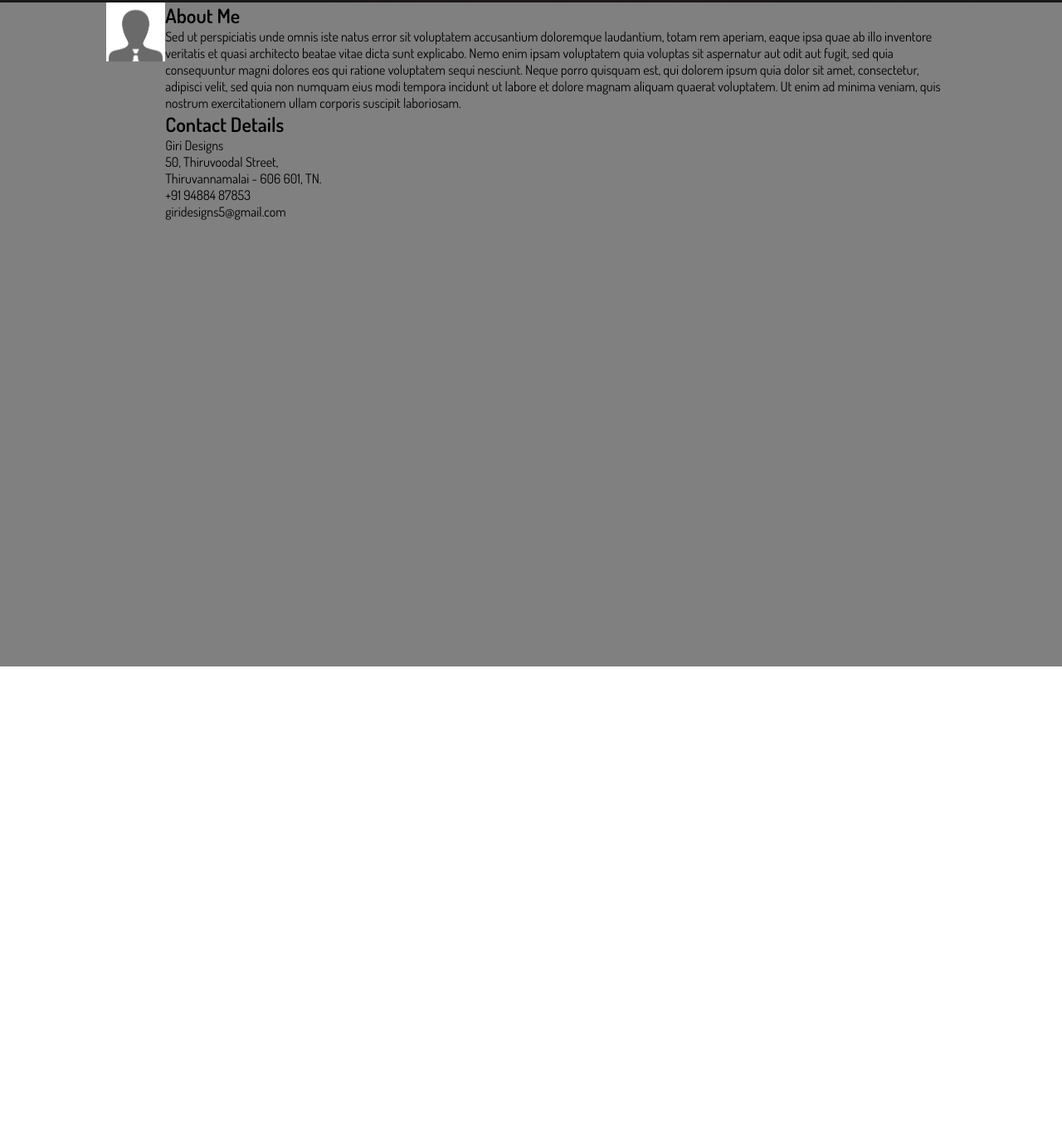
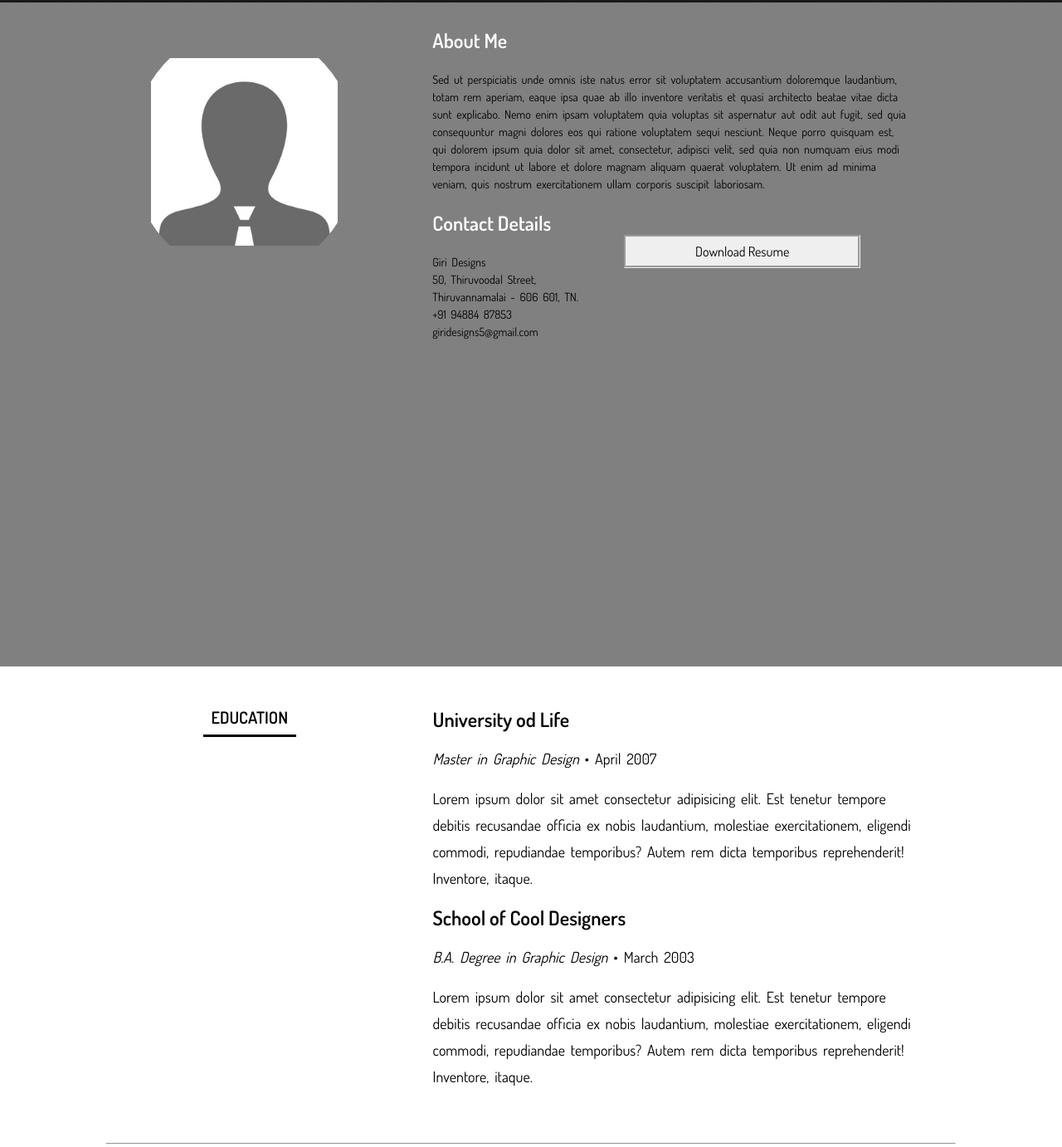
Before and after one commit to Oduduabasi99/portfolio-with-html-css-js, a plain HTML site: page index.html in a window 1280 px wide. Shown: the part 797-2179 px from the top of the page at 83% size. Before the commit the page ends 1600 px from the top, so only its background shows below. Drawn offline with Linux system fonts and the light colour scheme.

Commit message:
Adding some sections and styling

```diff
--- a/css/style.css
+++ b/css/style.css
@@ -1,86 +1,177 @@
-@import url('https://fonts.googleapis.com/css2?family=Dosis:wght@300;400;600&display=swap');
-*{
+@import url("https://fonts.googleapis.com/css2?family=Dosis:wght@300;400;600&display=swap");
+* {
 	box-sizing: border-box;
 	margin: 0;
 	padding: 0;
-    font-family: 'Dosis', sans-serif;
+	font-family: "Dosis", sans-serif;
 }
-a{
+a {
 	text-decoration: none;
 	color: #fff;
 }
-.container{
+.container {
 	width: 80%;
 	margin: 0 auto;
 	justify-content: center;
 	align-items: center;
 }
 
-.hero{
+.hero {
 	height: 100vh;
 	width: 100%;
-    background:  url(../images/header-background.jpg) no-repeat ;
-    background-size: cover ;
+	background: url(../images/header-background.jpg) no-repeat;
+	background-size: cover;
 	text-align: center;
 	overflow: hidden;
 	justify-content: center;
 	align-items: center;
 }
-.navbar{
+.navbar {
 	height: 80px;
 	width: 100%;
 	margin: 30px auto;
 	justify-content: center;
 	align-items: center;
 }
-.navbar a{
+.navbar a {
 	margin: 0 20px;
 	text-transform: uppercase;
 	font-size: 16px;
 	font-weight: bold;
 }
-.hero-content{
+.hero-content {
 	color: #fff;
 	padding: 0 30px;
 	margin-top: 50px;
 	justify-content: center;
 	align-items: center;
 }
-.hero-content h1{
+.hero-content h1 {
 	font-size: 80px;
 	font-weight: bold;
 	margin: 15px auto;
 }
-.hero-content p{
+.hero-content p {
 	font-size: 18px;
 	letter-spacing: 3px;
 	margin: 10px 100px;
 }
-.hero-content hr{
+.hero-content hr {
 	width: 500px;
 	height: 1px;
 	border: none;
 	background-color: #fff;
 	margin: 30px auto;
 }
-.hero-content a{
+.hero-content a {
 	margin: 10px 30px;
 }
-.about{
+.about {
 	height: 100vh;
 	background-color: grey;
 }
-.about-content{
+.about-content {
 	display: flex;
 }
-.about-profile-pic{
+.about-profile-pic {
 	height: 300px;
-    width: 300px;g
+	width: 30%;
+    padding: 0 1.5em;
+	border-radius: 50%;
 	margin: 30px;
     overflow: hidden;
+    object-fit: contain;
 }
-.about-profile-pic img{
+.about-profile-pic img {
 	object-fit: contain;
 	max-width: 100%;
-    max-height: 100%;
+	height: 300px;
 }
+.about-details {
+    width: 70%;
+	margin: 30px;
+	padding: 0 30px;
+}
+.about-details h1 {
+	font-size: 24px;
+	font-weight: bold;
+	color: #fff;
+	margin-bottom: 5px;
+}
+.about-details p{
+    margin: 1.5em 0;
+    font-size: 14px;
+    word-spacing: 0.2em;
+    line-height: 1.5em;
+}
+.contact-details{
+    display: flex;
+}
+.contact-details button{
+    height: 40px;
+    width: 50%;
+    margin: 30px auto;
+    font-size: 16px;
+    padding: 2rem auto;
+    border: groove;
+    cursor: pointer;
+}
+.qualifications{
+    height: 100vh;
+}
+.qualifications-container{
+    display: flex;
+}
+.qualifications-left-content{
+    width: 30%;
+    margin: 3em;
+    display: flex;
+    flex-direction: column;
+    justify-content: center;
+    align-items: center;
+    height: fit-content;
+}
+.qualifications-left-content h1{
+    text-transform: uppercase;
+    font-size: 20px;
+    font-weight: 600;
+}
+.qualifications-left-content hr{
+    height: 0.2rem;
+    width: 7em;
+    margin: 0.5rem;
+    border: none;
+    background-color: #000;
+}
+.qualifications-right-content{
+    width: 70%;
+    margin: 3em;
+}
+.qualifications-right-content h1{
+    font-size: 24px;
+    font-weight: bold;
+    margin-bottom: 0.5rem;
+}
+.qualifications-right-content p{
+    font-size: 18px;
+    word-spacing: 0.2rem;
+    line-height: 2rem;
+    margin: 1rem 0;
+}
+.experience-container{
+    display: flex;
+}
+.exeperience-left-content{
+    width: 30%;
+    margin: 3em;
+    display: flex;
+    flex-direction: column;
+    justify-content: center;
+    align-items: center;
+    height: fit-content;
+
+}
+.exeperience-left-content{
+    width: 70%;
+    margin: 3em;
+}
--- a/index.html
+++ b/index.html
@@ -1,15 +1,18 @@
 <!DOCTYPE html>
 <html lang="en">
 	<head>
-    <meta charset="UTF-8">
-    <meta http-equiv="X-UA-Compatible" content="IE=edge">
-    <meta name="viewport" content="width=device-width, initial-scale=1.0">
+		<meta charset="UTF-8" />
+		<meta http-equiv="X-UA-Compatible" content="IE=edge" />
+		<meta name="viewport" content="width=device-width, initial-scale=1.0" />
 		<title>Portfolio Template</title>
 
 		<!--Styling-->
-    <link rel="stylesheet" href="css/style.css">
+		<link rel="stylesheet" href="css/style.css" />
 		<!--Icons-->
-    <script src="https://kit.fontawesome.com/7e65e3bd52.js" crossorigin="anonymous"></script>
+		<script
+			src="https://kit.fontawesome.com/7e65e3bd52.js"
+			crossorigin="anonymous"
+		></script>
 	</head>
 	<body>
 		<header class="hero">
@@ -26,9 +29,12 @@
 				</nav>
 				<div class="hero-content">
 					<h1>I'm Giri Designs.</h1>
-                <p>I'm a graphic designer, illustrator and webdesigner creating awesome and effective visual identities for companies of all sizes around the globe. Let's start scrolling and learn more about me.
+					<p>
+						I'm a graphic designer, illustrator and webdesigner creating awesome
+						and effective visual identities for companies of all sizes around
+						the globe. Let's start scrolling and learn more about me.
 					</p>
-                <hr>
+					<hr />
 					<ul>
 						<a href="#"><i class="fa-brands fa-facebook-f"></i></a>
 						<a href="#"><i class="fa-brands fa-twitter"></i></a>
@@ -43,32 +49,108 @@
 			<div class="container">
 				<div class="about-content">
 					<div class="about-profile-pic">
-                    <img src="images/profilepic.jpg" alt="">
+						<img src="images/profilepic.jpg" alt="" />
 					</div>
 					<div class="about-details">
 						<h1>About Me</h1>
-                    <p>Sed ut perspiciatis unde omnis iste natus error sit voluptatem accusantium doloremque laudantium, totam rem aperiam, eaque ipsa quae ab illo inventore veritatis et quasi architecto beatae vitae dicta sunt explicabo. Nemo enim ipsam voluptatem quia voluptas sit aspernatur aut odit aut fugit, sed quia consequuntur magni dolores eos qui ratione voluptatem sequi nesciunt. Neque porro quisquam est, qui dolorem ipsum quia dolor sit amet, consectetur, adipisci velit, sed quia non numquam eius modi tempora incidunt ut labore et dolore magnam aliquam quaerat voluptatem. Ut enim ad minima veniam, quis nostrum exercitationem ullam corporis suscipit laboriosam.</p>
-                    <div>
+						<p>
+							Sed ut perspiciatis unde omnis iste natus error sit voluptatem
+							accusantium doloremque laudantium, totam rem aperiam, eaque ipsa
+							quae ab illo inventore veritatis et quasi architecto beatae vitae
+							dicta sunt explicabo. Nemo enim ipsam voluptatem quia voluptas sit
+							aspernatur aut odit aut fugit, sed quia consequuntur magni dolores
+							eos qui ratione voluptatem sequi nesciunt. Neque porro quisquam
+							est, qui dolorem ipsum quia dolor sit amet, consectetur, adipisci
+							velit, sed quia non numquam eius modi tempora incidunt ut labore
+							et dolore magnam aliquam quaerat voluptatem. Ut enim ad minima
+							veniam, quis nostrum exercitationem ullam corporis suscipit
+							laboriosam.
+						</p>
+						<div class="contact-details">
 							<div>
 								<h1>Contact Details</h1>
-                            <p>Giri Designs <br />
+								<p>
+									Giri Designs <br />
 									50, Thiruvoodal Street, <br />
 									Thiruvannamalai - 606 601, TN. <br />
 									+91 94884 87853 <br />
-                            giridesigns5@gmail.com</p>
+									giridesigns5@gmail.com
+								</p>
 							</div>
+							<button>Download Resume</button>
+						</div>
+					</div>
+				</div>
+			</div>
+		</section>
+		<section class="qualifications">
+			<div class="container">
+				<div class="qualifications-container">
+					<div class="qualifications-left-content">
+						<h1>Education</h1>
+						<hr />
+					</div>
+					<div class="qualifications-right-content">
+						<div>
+							<h1>University od Life</h1>
+							<p><em>Master in Graphic Design</em> • April 2007</p>
+							<p>
+								Lorem ipsum dolor sit amet consectetur adipisicing elit. Est
+								tenetur tempore debitis recusandae officia ex nobis laudantium,
+								molestiae exercitationem, eligendi commodi, repudiandae
+								temporibus? Autem rem dicta temporibus reprehenderit! Inventore,
+								itaque.
+							</p>
+						</div>
+						<div>
+							<h1>School of Cool Designers</h1>
+							<p><em>B.A. Degree in Graphic Design</em> • March 2003</p>
+							<p>
+								Lorem ipsum dolor sit amet consectetur adipisicing elit. Est
+								tenetur tempore debitis recusandae officia ex nobis laudantium,
+								molestiae exercitationem, eligendi commodi, repudiandae
+								temporibus? Autem rem dicta temporibus reprehenderit! Inventore,
+								itaque.
+							</p>
+						</div>
+					</div>
+				</div>
+				<hr />
+			</div>
+		</section>
+		<section class="experience">
+			<div class="container">
+				<div class="experience-container">
+					<div class="experience-left-content">
+						<h1>Works</h1>
+						<hr />
+					</div>
+					<div class="experience-right-content">
+						<div>
+							<h1>Awesome Design Studio</h1>
+							<p><em>Senior UX Designer</em> • March 2010 - Present</p>
+							<p>
+								Lorem ipsum dolor sit amet consectetur adipisicing elit.
+								Repudiandae iure magnam, tempore sunt doloribus voluptatem eaque
+								mollitia ipsa, aliquid iusto dolores, placeat veniam dicta
+								minima perspiciatis qui explicabo sint. Repellendus.
+							</p>
+						</div>
+						<div>
+							<h1>Super Cool Studio</h1>
+							<p><em>UX Designer</em> • March 2007 - February 2010</p>
+							<p>
+								Lorem ipsum dolor sit amet consectetur adipisicing elit.
+								Repudiandae iure magnam, tempore sunt doloribus voluptatem eaque
+								mollitia ipsa, aliquid iusto dolores, placeat veniam dicta
+								minima perspiciatis qui explicabo sint. Repellendus.
+							</p>
 						</div>
 					</div>
 				</div>
 			</div>
 		</section>
 
-
-
-
-
-
-
 		<!--Script-->
 		<script src="js/script.js"></script>
 	</body>
```
Lines whose indentation alone changed are shown as unchanged.
